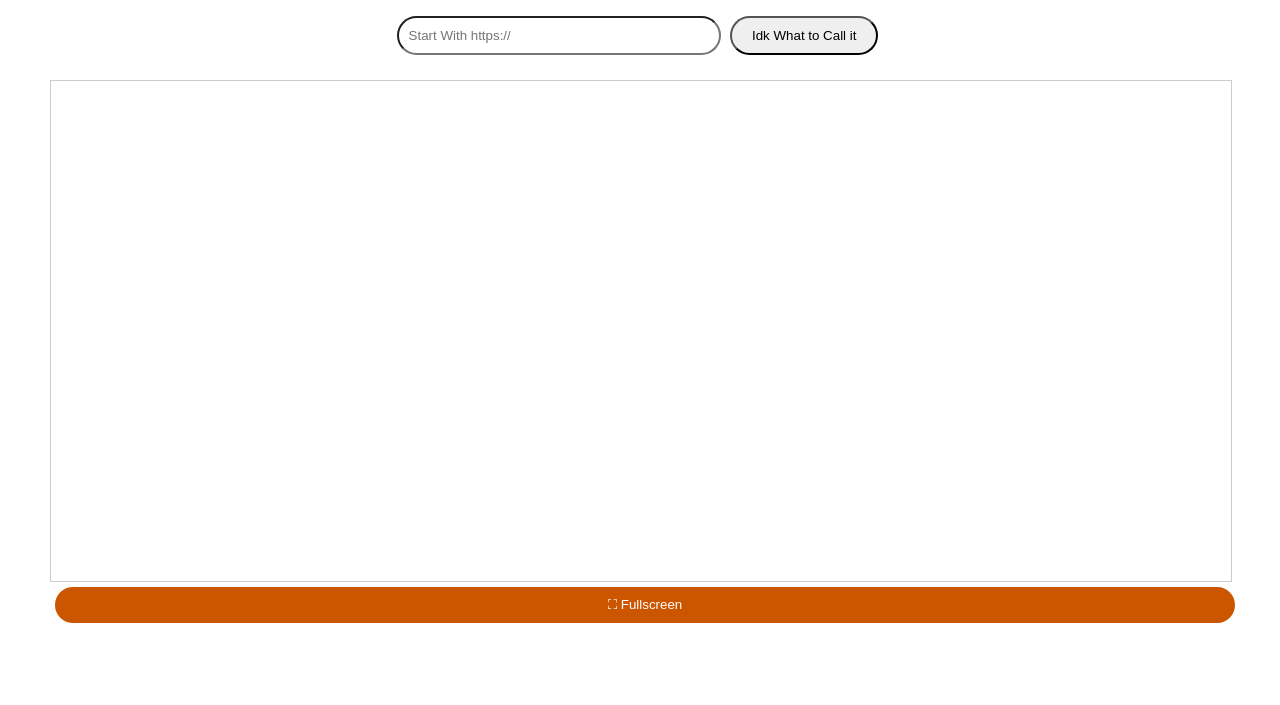
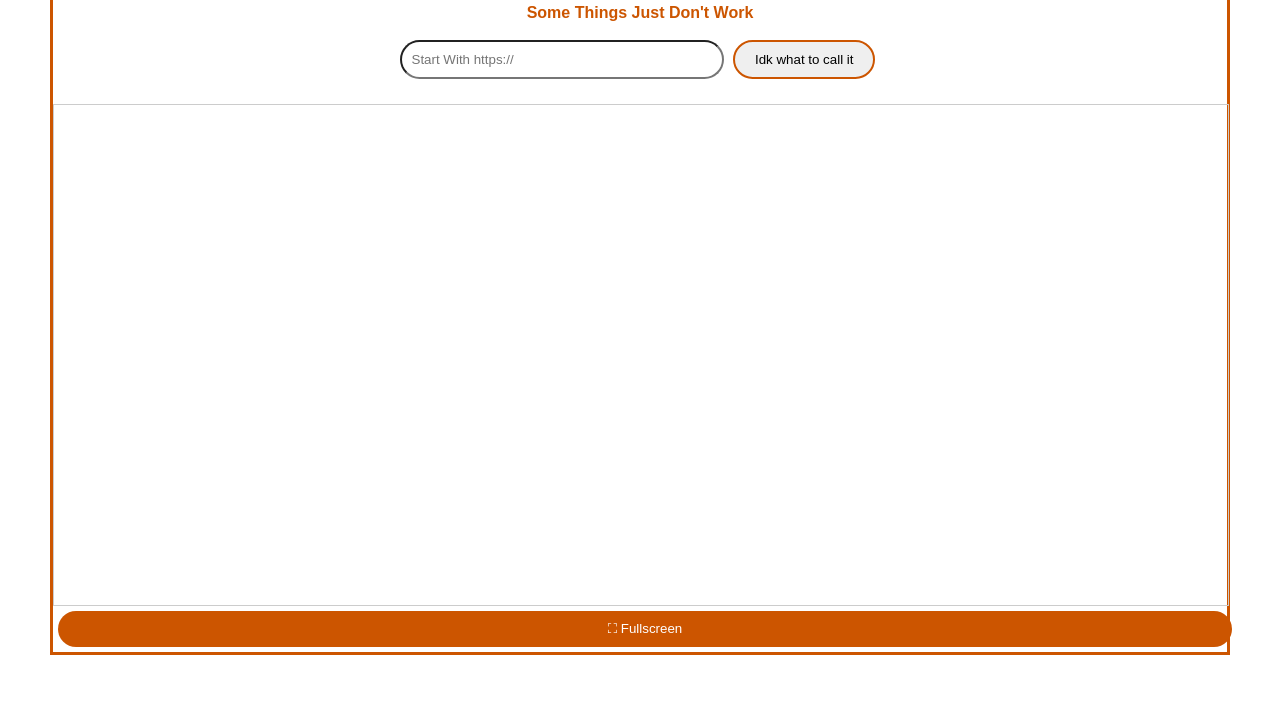
Before and after one commit to Carrot-King700/Carrot-King700, a plain HTML site: page pro.html in a window 1280 px wide. Shown: the part 129-834 px from the top of the page. Before the commit the page ends 807 px from the top, so only its background shows below. Drawn offline with Linux system fonts and the light colour scheme.

Commit message:
add border color

```diff
--- a/pro.html
+++ b/pro.html
@@ -5,9 +5,9 @@
     <meta name="viewport" content="width=device-width, initial-scale=1.0">
     <title>Scientific Calculator</title>
     <style>
-        body { font-family: Arial, sans-serif; text-align: center; margin: 50px; }
+        body { font-family: Arial, sans-serif; text-align: center; margin: 50px; border-style: solid; border-color: #c50;}
         input { width: 300px; padding: 10px; border-radius: 25px;}
-        button { padding: 10px 20px; cursor: pointer; margin: 5px; border-radius: 25px;}
+        button { padding: 10px 20px; cursor: pointer; margin: 5px; border-radius: 25px; border-style: solid; border-color: #c50;}
         #iframeContainer { position: relative; display: inline-block; width: 100%; }
         iframe { width: 100%; height: 500px; border: 1px solid #ccc; margin-top: 20px; display: block; }
         h1 {
@@ -38,7 +38,7 @@
     <h1>You Made it!</h1>
     <h2>Some Things Just Don't Work</h2>
     <input type="text" id="urlInput" placeholder="Start With https://" onkeydown="handleKeyPress(event)" />
-    <button onclick="loadProxy()">Idk What to Call it</button>
+    <button onclick="loadProxy()">Idk what to call it</button>
 
     <div id="iframeContainer">
         <iframe id="proxyFrame"></iframe>
```
